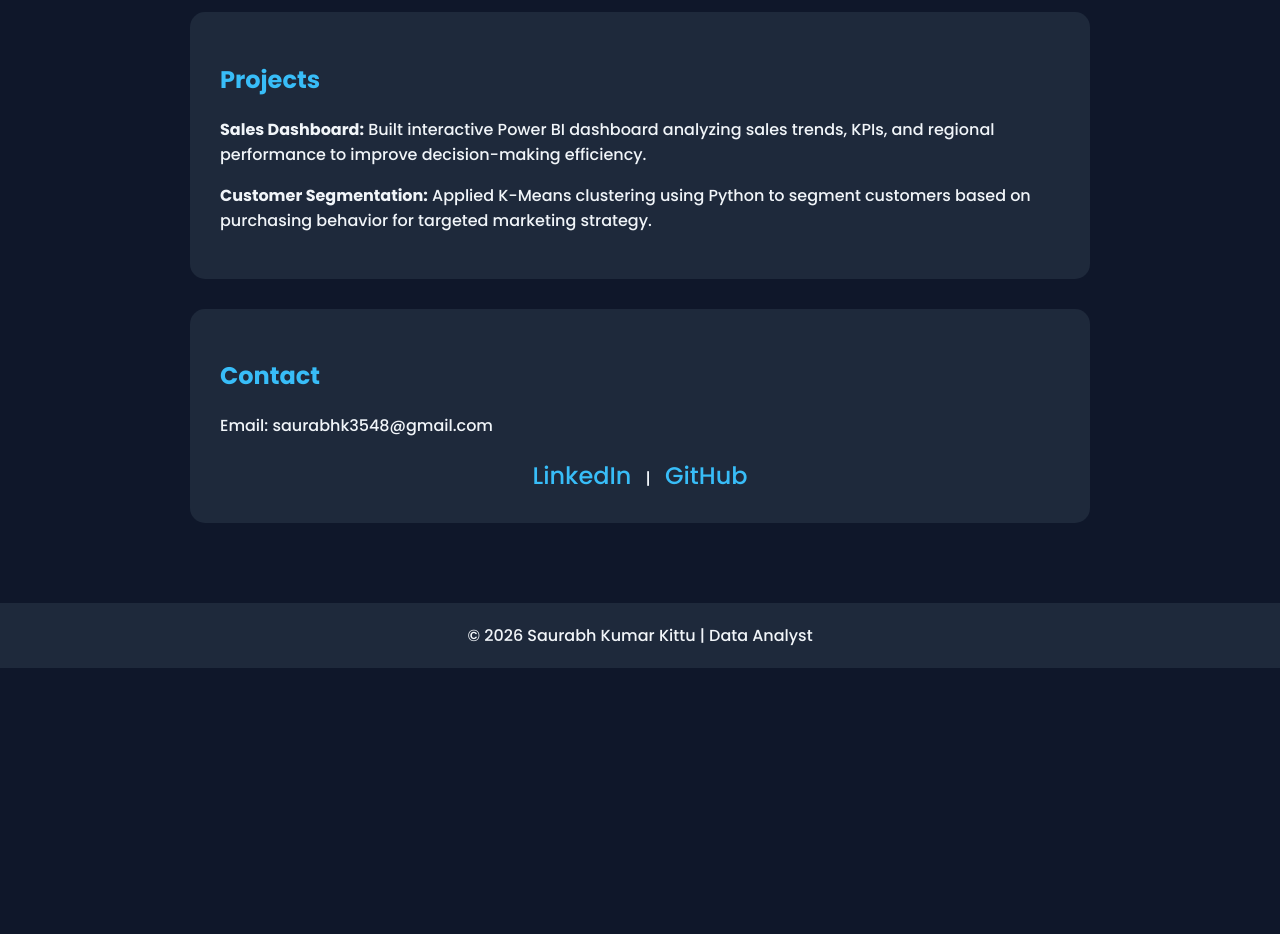
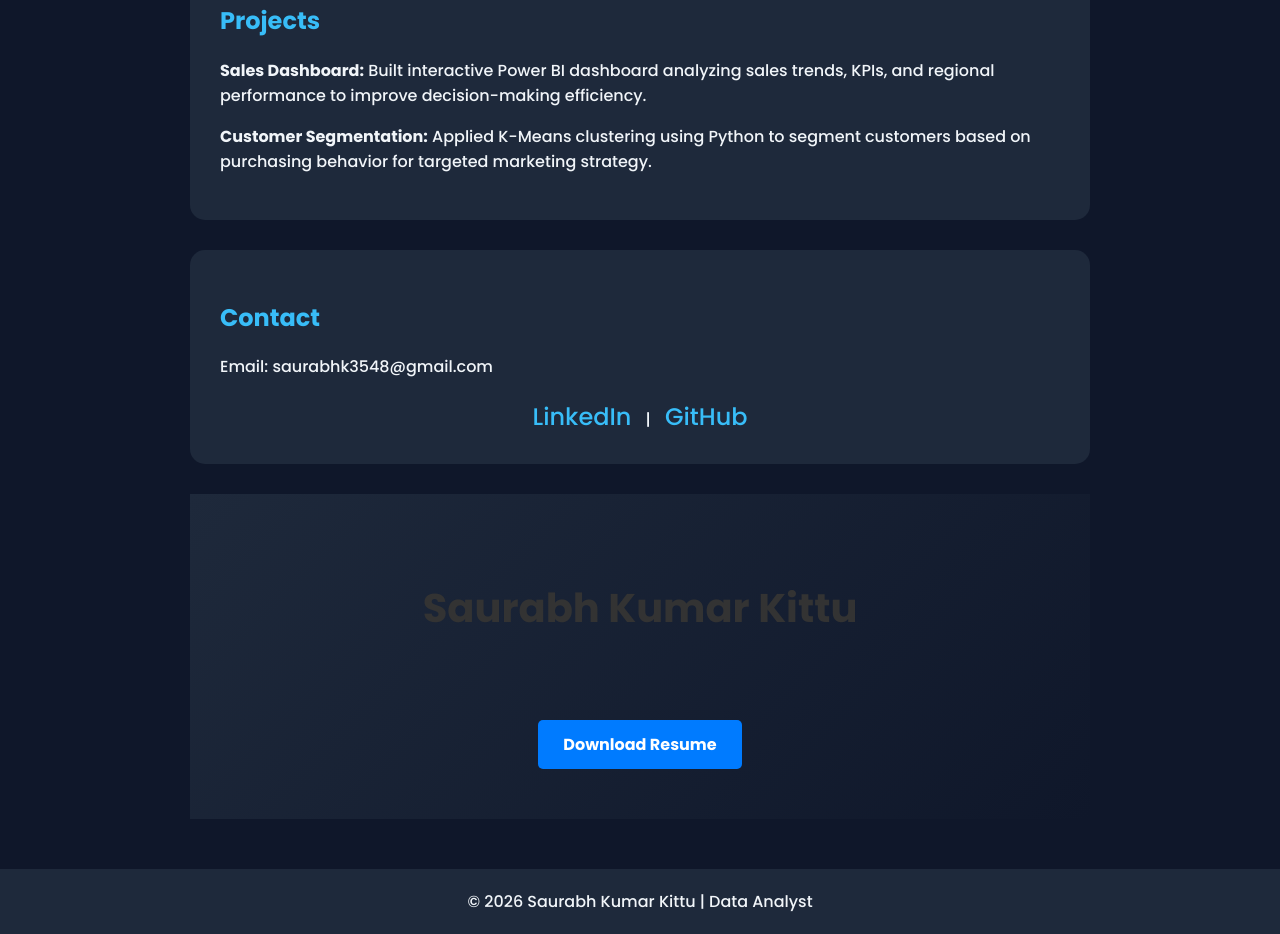
Before and after one commit to saurabhk3548-cypto/saurabhk3548-cypto.github.io, a plain HTML site: page index.html in a window 1280 px wide. Shown: the part 1111-2045 px from the top of the page. Before the commit the page ends 1779 px from the top, so only its background shows below. Drawn offline with Linux system fonts and the light colour scheme.

Commit message:
Update index.html

```diff
--- a/index.html
+++ b/index.html
@@ -174,7 +174,52 @@
         <a href="https://www.linkedin.com/in/saurabh-kumar-b11a57282/" target="_blank">LinkedIn</a> |
         <a href="https://github.com/saurabhk3548-cypto" target="_blank">GitHub</a>
     </div>
+
 </div>
+    <header>
+    <h1>Saurabh Kumar Kittu</h1>
+    <p class="typing" id="typing-text"></p>
+    <a href="resume.pdf" class="btn" download>Download Resume</a>
+</header>
+
+<style>
+/* Header styling */
+header {
+    text-align: center;
+    padding: 50px 20px;
+}
+
+/* Name styling */
+header h1 {
+    font-size: 2.5em;
+    margin-bottom: 10px;
+    color: #333;
+}
+
+/* Typing effect placeholder */
+.typing {
+    font-size: 1.2em;
+    color: #555;
+    height: 24px;
+}
+
+/* Download button styling */
+.btn {
+    display: inline-block;
+    margin-top: 20px;
+    padding: 12px 25px;
+    background-color: #007bff;  /* Blue button */
+    color: #fff;
+    text-decoration: none;
+    font-weight: bold;
+    border-radius: 5px;
+    transition: background 0.3s ease;
+}
+
+.btn:hover {
+    background-color: #0056b3; /* Darker blue on hover */
+}
+</style>
 
 </section>
 
```
